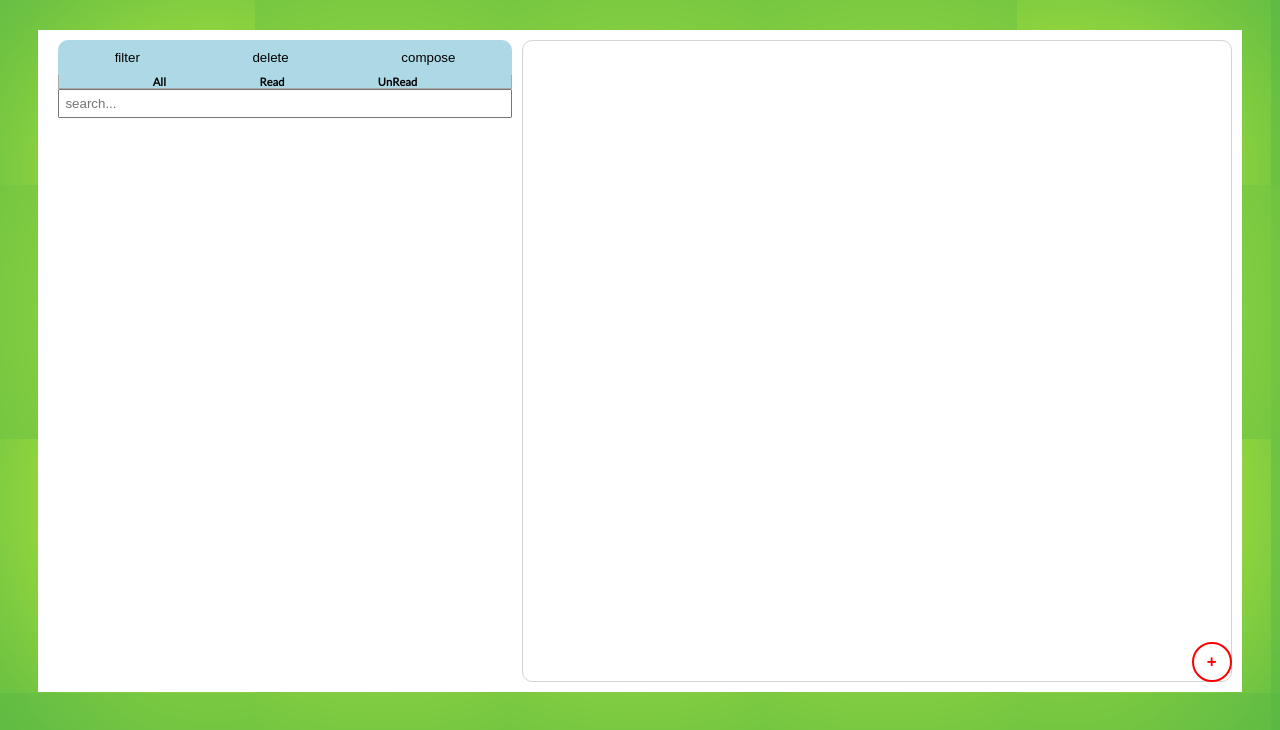
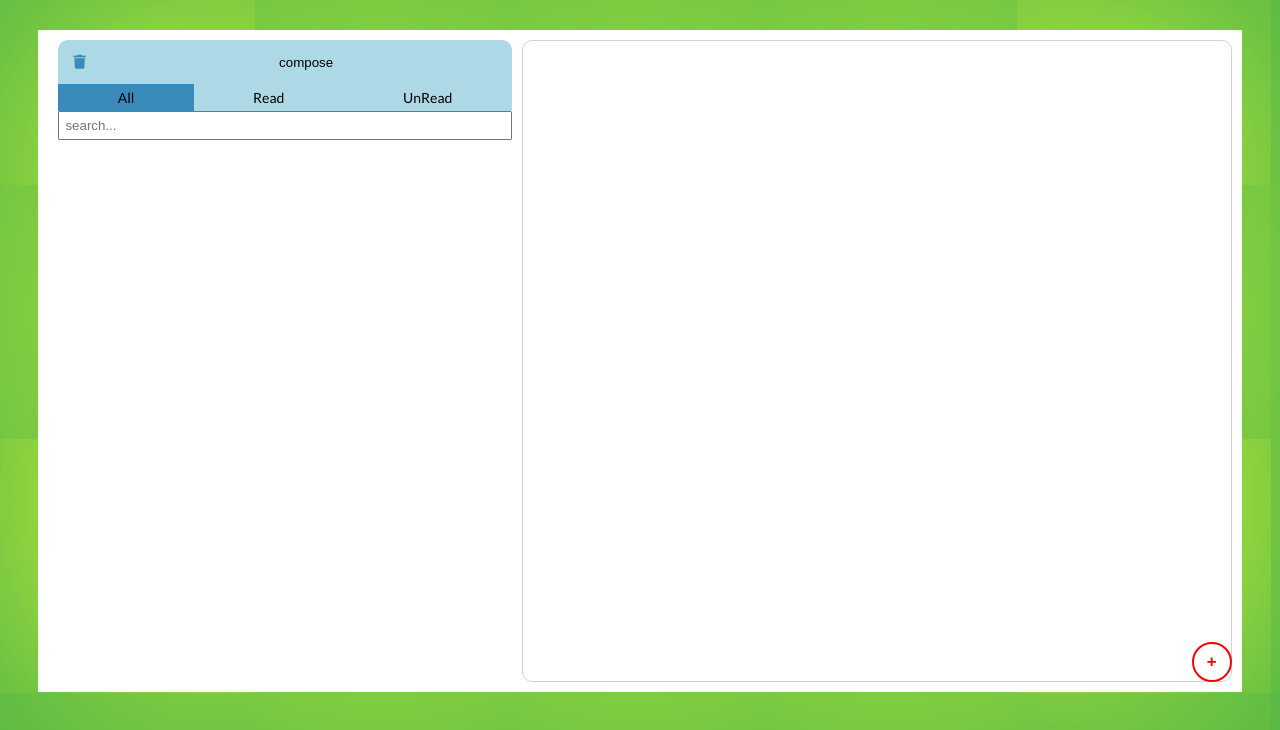
Before and after one commit to Juvbec/appsus, a plain HTML site: page index.html in a window 1280 px wide. Both pictures are taken after a click on the element 344 px from the left and 552 px from the top of the page. Shown: the part 70-800 px from the top of the page. Drawn offline with Linux system fonts and the light colour scheme.

Commit message:
email filter

```diff
--- a/css/mister-email/email-filter.css
+++ b/css/mister-email/email-filter.css
@@ -1,33 +1,27 @@
 .filter-radios {
-    border: 1px solid rgba(169, 169, 169, 1);
-    border-top: 0;
-    /* transform: translateY(-20px); */
-    /* opacity: 0; */
     transition: .3s;
-    width: 100%;
-    font-weight: bold;
-    font-size: 0.8rem;
-    /* text-transform: uppercase; */
-
 }
 
 .filter-radios {
     display: flex;
-    justify-content: space-evenly;
+    /* justify-content: space-evenly; */
     align-items: center;
-    flex-wrap: nowrap;
+    /* flex-wrap: nowrap; */
     /* flex-direction: column; */
     /* z-index: -1; */
 }
-
 .filter-radios label{
-    display: flex;
-    align-items: center;
+    flex-grow: 1;
+    padding: 5px;
+    text-align: center;
 }
-.filter-radios label:hover , .filter-radio:hover {
-    cursor: pointer;
+.filter-radios label:hover {
+  background-color: rgb(56, 139, 187);
+  cursor: pointer;
 }
-
-.filter-radio {
+.filter-radios input {
     display: none;
 }
+.filter-radios label.radioactive {
+  background-color: rgb(56, 139, 187);
+}
--- a/css/mister-email/mister-email.css
+++ b/css/mister-email/mister-email.css
@@ -25,6 +25,7 @@
 }
 .email-list-nav nav {
   display: flex;
+  align-items: center;
   min-height: 30px;
 }
 .email-list-nav button {
@@ -40,6 +41,15 @@
   width: 100%;
   flex-grow: 1;
   padding: 5px;
+}
+.email-btn.fa-trash {
+  color: rgb(56, 139, 187);
+  padding: 15px;
+}
+.email-btn.fa-trash:hover{
+  color: lightblue;
+  background-color: rgb(56, 139, 187);
+  cursor: pointer;
 }
 
 /* ============================= */
@@ -78,13 +88,7 @@
 .preview-time {
   padding: 0px 10px;
 }
-.email-btn.fa-trash {
-  color: red;
-}
-.email-btn.fa-trash:hover{
-  color: black;
-  cursor: pointer;
-}
+
 
 
 
--- a/js/cmps/mister-email/email-filter.cmp.js
+++ b/js/cmps/mister-email/email-filter.cmp.js
@@ -1,27 +1,65 @@
+import eventBus, {CHANGE_EMAIL_FILTER} from '../../services/event-bus.service.js';
 
 export default {
     template: `
     <section class="emails-filter">
         <div class="filter-radios">
-            <input name="filter-radio" class="filter-radio" type="radio" id="allRadio" value="all" ref="allRadio" @change="debug('all')">
-            <label for="allRadio">All</label>
+            <label for="allRadio" :class="allClass">
+                <span>All</span>
+                <input name="filter-radio"
+                       v-model="filter"
+                       type="radio"
+                       id="allRadio"
+                       value="all">
+            </label>
 
-            <input name="filter-radio" class="filter-radio" type="radio" id="readRadio" value="read" ref="readRadio" @change="debug('read')" >
-            <label for="readRadio">Read</label>
+            <label for="readRadio" :class="readClass">
+                <span>Read</span>
+                <input name="filter-radio"
+                       v-model="filter"
+                       type="radio"
+                       id="readRadio"
+                       value=true>
+            </label>
 
-            <input name="filter-radio" class="filter-radio" type="radio" id="unReadRadio" value="unread" ref="unReadRadio" @change="debug('unread')" >
-            <label for="unReadRadio">UnRead</label>
+            <label for="unreadRadio" :class="unReadClass">
+                <input name="filter-radio"
+                       v-model="filter"
+                       type="radio"
+                       id="unreadRadio"
+                       value="">
+                <span>UnRead</span>
+            </label>
         </div>
     </section>
     `,
     data() {
         return {
-
+            filter: 'all'
         }
     },
-    methods : {
-        debug(radio) {
-            console.log(radio)
+    computed: {
+        allClass() {
+            return {
+                radioactive: this.filter === 'all'
+            }
+        },
+        readClass() {
+            return {
+                radioactive: this.filter === 'true'
+            }
+        },
+        unReadClass() {
+            return {
+                radioactive: this.filter === ''
+            }
         }
     },
+    watch: {
+        filter() {
+            console.log(this.filter);
+
+            eventBus.$emit(CHANGE_EMAIL_FILTER, this.filter)
+        }
+    }
 }
--- a/js/cmps/mister-email/email-list.cmp.js
+++ b/js/cmps/mister-email/email-list.cmp.js
@@ -40,14 +40,14 @@ export default {
     created() {
         this.getEmails();
         eventBus.$on(EMAIL_CHANGE, this.getEmails);
-        eventBus.$on(CHANGE_EMAIL_FILTER,filter => {
-            this.filter = filter;
+        eventBus.$on(UPDATE_EMAIL, email=>{
+            emailService.saveEmail(email)
+            .then(this.getEmails);
+        })
+        eventBus.$on(CHANGE_EMAIL_FILTER,filter=> {
+            this.filter.isRead = filter;
             this.getEmails();
-        })
-        eventBus.$on(UPDATE_EMAIL, (email=>{
-            emailService.saveEmail(email)
-            .then(this.getEmails)
-        }))
+        } )
 
     },
     components: {
--- a/js/cmps/mister-email/email-nav.cmp.js
+++ b/js/cmps/mister-email/email-nav.cmp.js
@@ -1,12 +1,11 @@
-import eventBus, {CHANGE_EMAIL_FILTER} from '../../services/event-bus.service.js'
 import emailFilter from '../mister-email/email-filter.cmp.js';
 
 export default {
     template: `
     <section class="email-list-nav">
         <nav>
-            <button class="email-nav-btn">filter</button>
-            <button class="email-nav-btn">delete</button>
+            <i class="email-btn fas fa-trash"></i>
+            <!-- <button class="email-nav-btn">delete</button> -->
             <button class="email-nav-btn" @click="composeEmail">compose</button>
         </nav>
         <email-filter></email-filter>
@@ -30,9 +29,6 @@ export default {
         composeEmail() {
             this.$router.push('/misteremail/compose');
         },
-        onChangeFilter() {
-            eventBus.$emit(CHANGE_EMAIL_FILTER, this.filter)
-        }
     },
     components: {
         emailFilter,
--- a/js/pages/mister-email/email-preview.cmp.js
+++ b/js/pages/mister-email/email-preview.cmp.js
@@ -12,7 +12,7 @@ export default {
             </div>
             <diV class="flex space-between">
                 <h6 class="preview-time">{{createdAt}}</h6>
-                <i title="Discard" class="email-btn fas fa-trash" @click.stop="$emit('rm')"></i>
+                <!-- <i title="Discard" class="email-btn fas fa-trash" @click.stop="$emit('rm')"></i> -->
             </diV>
         </section>
         `,
--- a/js/services/mister-email/email.sevice.js
+++ b/js/services/mister-email/email.sevice.js
@@ -26,7 +26,7 @@ function query(filter = null) {
             else return emails.filter(email => {
                 return (
                     email.subject.toUpperCase().includes(filter.byTxt.toUpperCase())
-                    && (email.isRead === filter.isRead || filter.isRead==='all')
+                    && (email.isRead === !!filter.isRead || filter.isRead==='all')
                 );
             }).sort((email1,email2)=>{
                 return (email1.createdAt > email2.createdAt) === filter.byNew;
```
